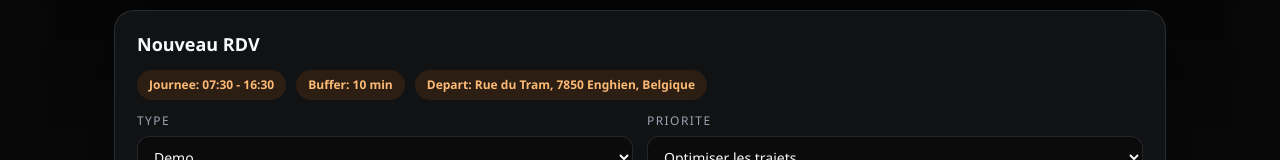
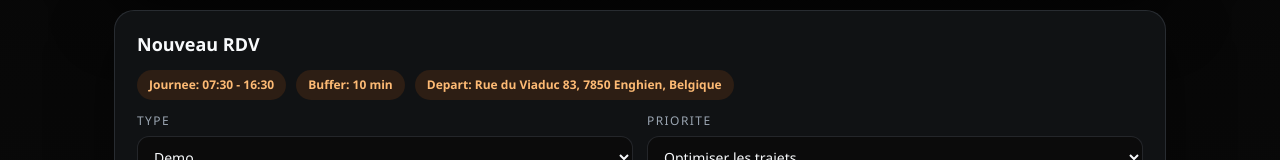
Before and after one commit to Floflo542/smart-slot-planner, a Next.js app in the folder frontend/: page / in a window 1280 px wide. Shown: the part 483-643 px from the top of the page. Built offline with nearby package versions, Linux system fonts and the light colour scheme.

Commit message:
Update default home address

```diff
--- a/frontend/app/page.tsx
+++ b/frontend/app/page.tsx
@@ -8,7 +8,7 @@ const DURATION_MIN = {
   reseller: 60,
 } as const;
 
-const DEFAULT_HOME_ADDRESS = "Rue du Tram, 7850 Enghien, Belgique";
+const DEFAULT_HOME_ADDRESS = "Rue du Viaduc 83, 7850 Enghien, Belgique";
 const DEFAULT_HOME_COORDS = { lat: 50.695, lon: 4.04 };
 const DEFAULT_DAY_START = "07:30";
 const DEFAULT_DAY_END = "16:30";
```
